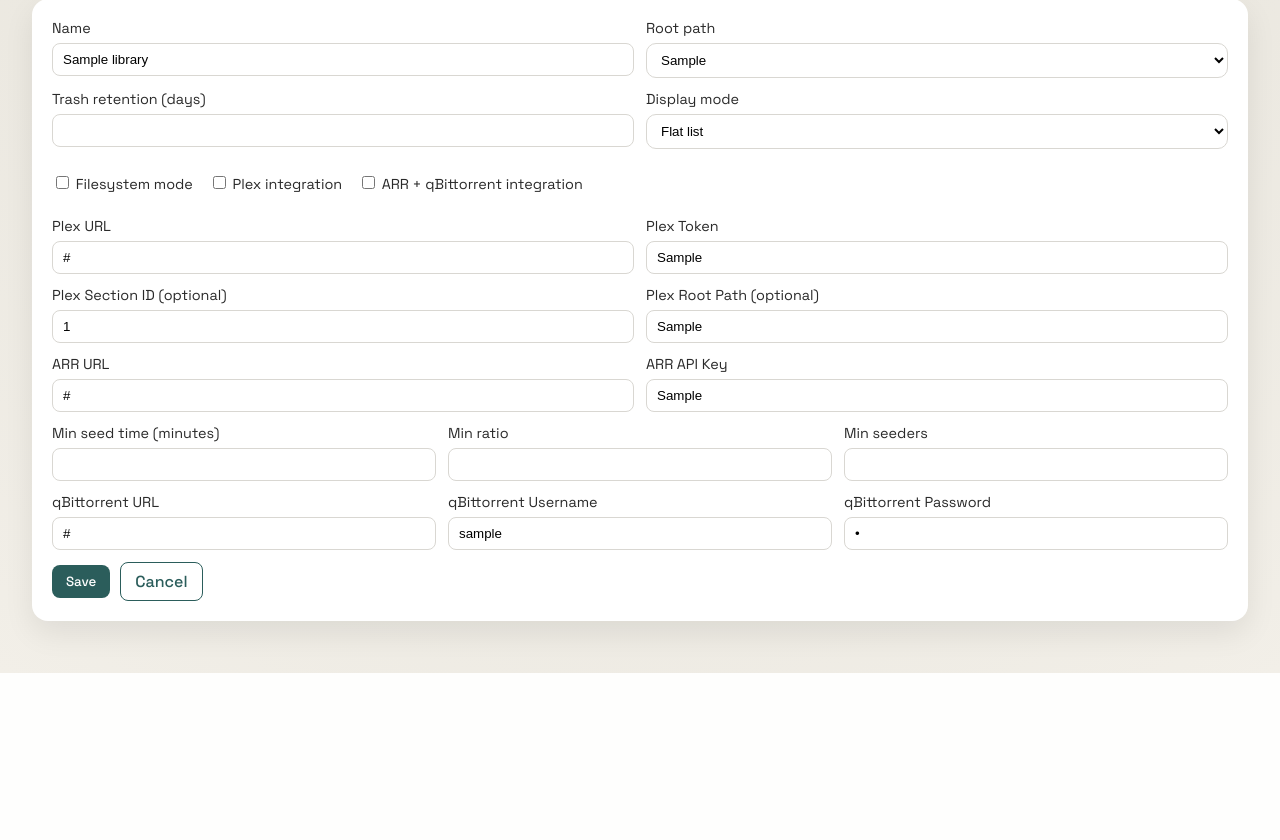
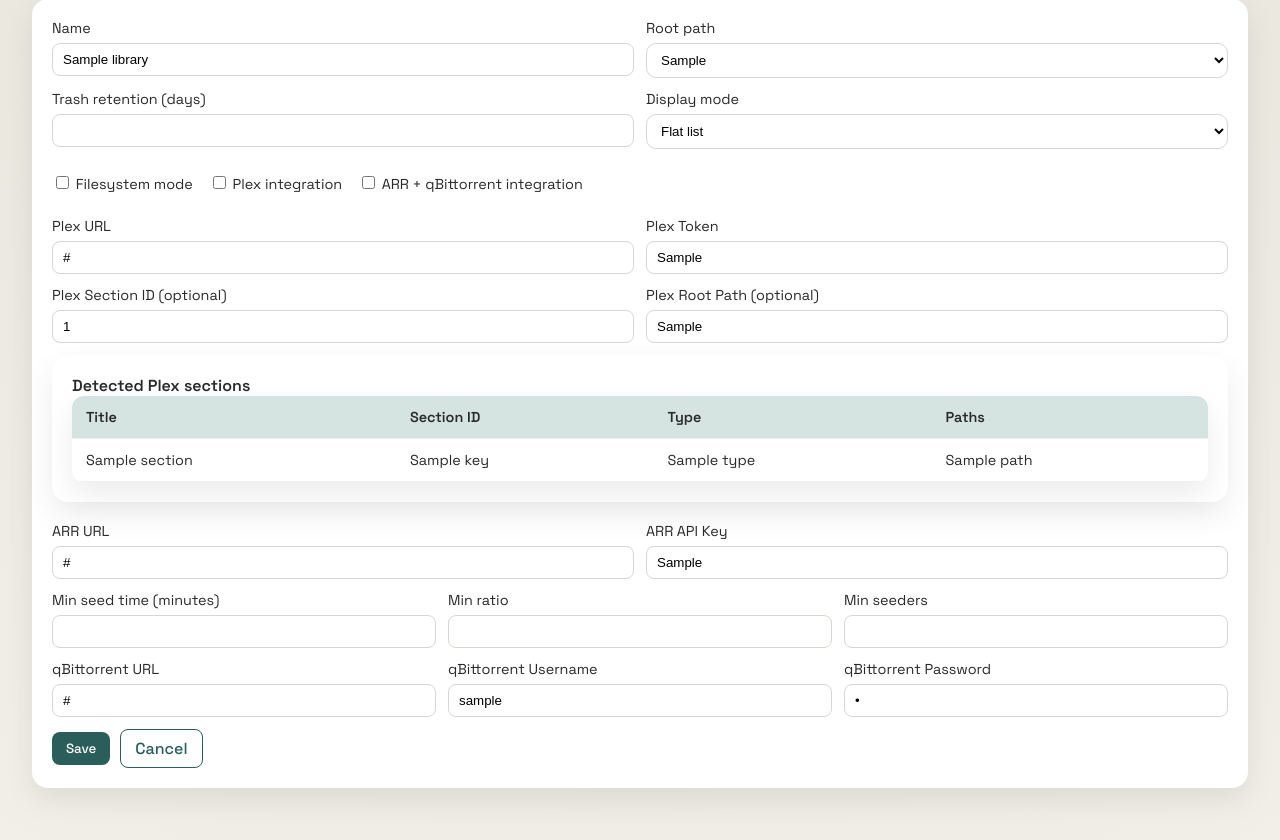
Before and after one commit to Kevnaut/MediaWarden, a FastAPI app: template app/templates/library_form.html in a window 1280 px wide. Shown: the part 176-1016 px from the top of the page. Before the commit the page ends 849 px from the top, so only its background shows below. Run offline with FastAPI, Linux system fonts and the light colour scheme; the template is opened without the code that fills it: most values are stand-ins (such as "Sample title", 1, 10 or a date in 2020); parts of the project's set-up code (start-up, migrations or seed data) failed here and were passed over.

Commit message:
feat: discover plex sections in UI

```diff
--- a/app/main.py
+++ b/app/main.py
@@ -45,6 +45,7 @@ def on_startup():
     app.state.scheduler = scheduler
     app.state.scan_status = {}
     app.state.scan_lock = threading.Lock()
+    app.state.plex_sections = []
     logger.info("startup")
 
 
--- a/app/templates/library_form.html
+++ b/app/templates/library_form.html
@@ -44,6 +44,13 @@
         <input type="text" name="plex_token" value="{{ library.plex_token if library else '' }}" />
       </label>
     </div>
+    {% if library and library.enable_plex %}
+    <div class="actions">
+      <form method="post" action="/libraries/{{ library.id }}/plex-discover">
+        <button type="submit" class="ghost">Discover Plex sections</button>
+      </form>
+    </div>
+    {% endif %}
     <div class="grid">
       <label>Plex Section ID (optional)
         <input type="text" name="plex_section_id" value="{{ library.plex_section_id if library else '' }}" />
@@ -52,6 +59,37 @@
         <input type="text" name="plex_root_path" value="{{ library.plex_root_path if library else '' }}" />
       </label>
     </div>
+    {% if plex_sections %}
+    <div class="card">
+      <strong>Detected Plex sections</strong>
+      <table>
+        <thead>
+          <tr>
+            <th>Title</th>
+            <th>Section ID</th>
+            <th>Type</th>
+            <th>Paths</th>
+          </tr>
+        </thead>
+        <tbody>
+          {% for section in plex_sections %}
+          <tr>
+            <td>{{ section.title }}</td>
+            <td>{{ section.key }}</td>
+            <td>{{ section.type }}</td>
+            <td>
+              {% if section.Location %}
+                {% for loc in section.Location %}
+                  {{ loc.path }}{% if not loop.last %}, {% endif %}
+                {% endfor %}
+              {% endif %}
+            </td>
+          </tr>
+          {% endfor %}
+        </tbody>
+      </table>
+    </div>
+    {% endif %}
     <div class="grid">
       <label>ARR URL
         <input type="text" name="arr_url" value="{{ library.arr_url if library else '' }}" />
```
Also changed, not shown: app/routers/libraries.py (+22 -2 lines), 1 other file.
